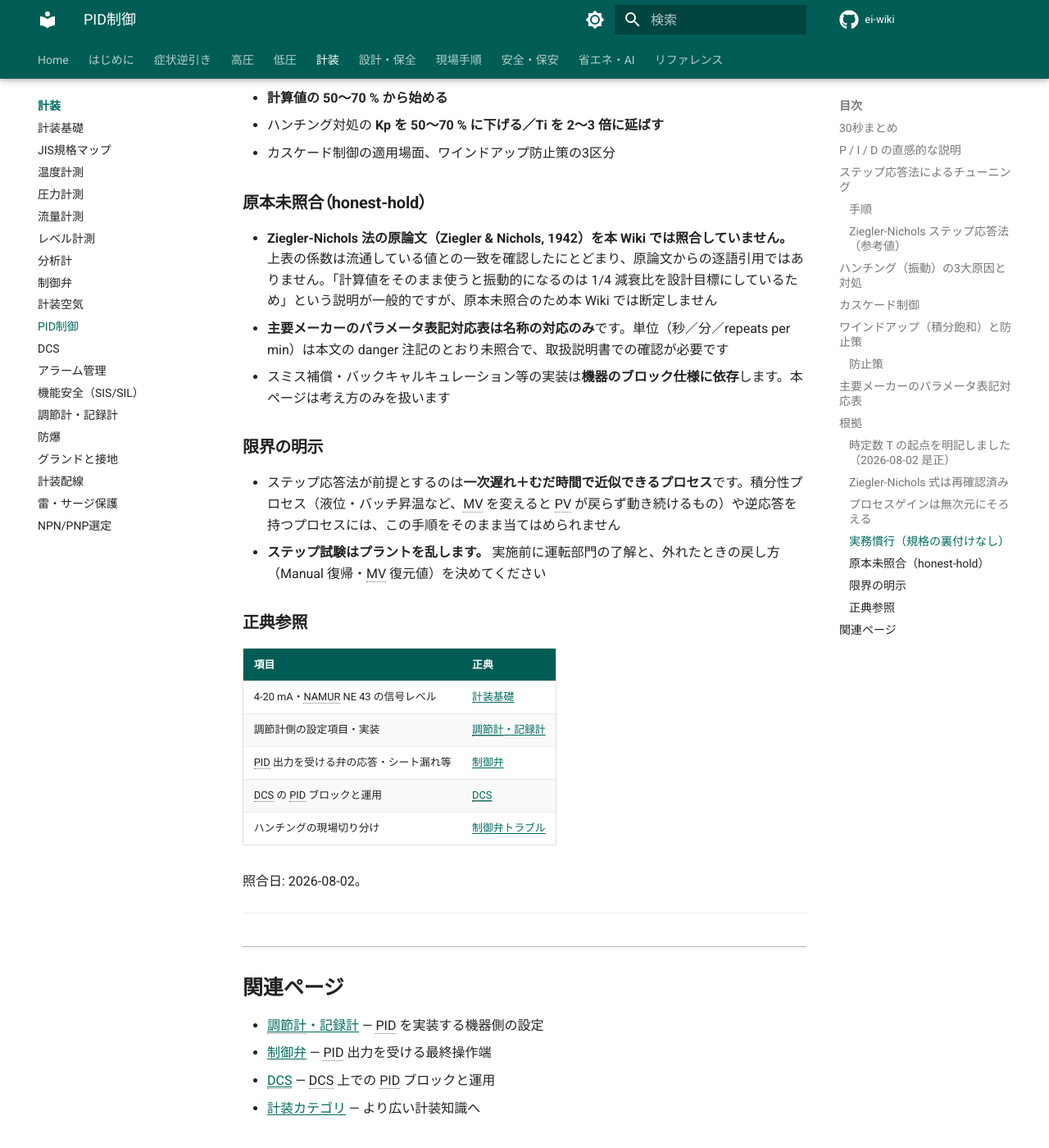
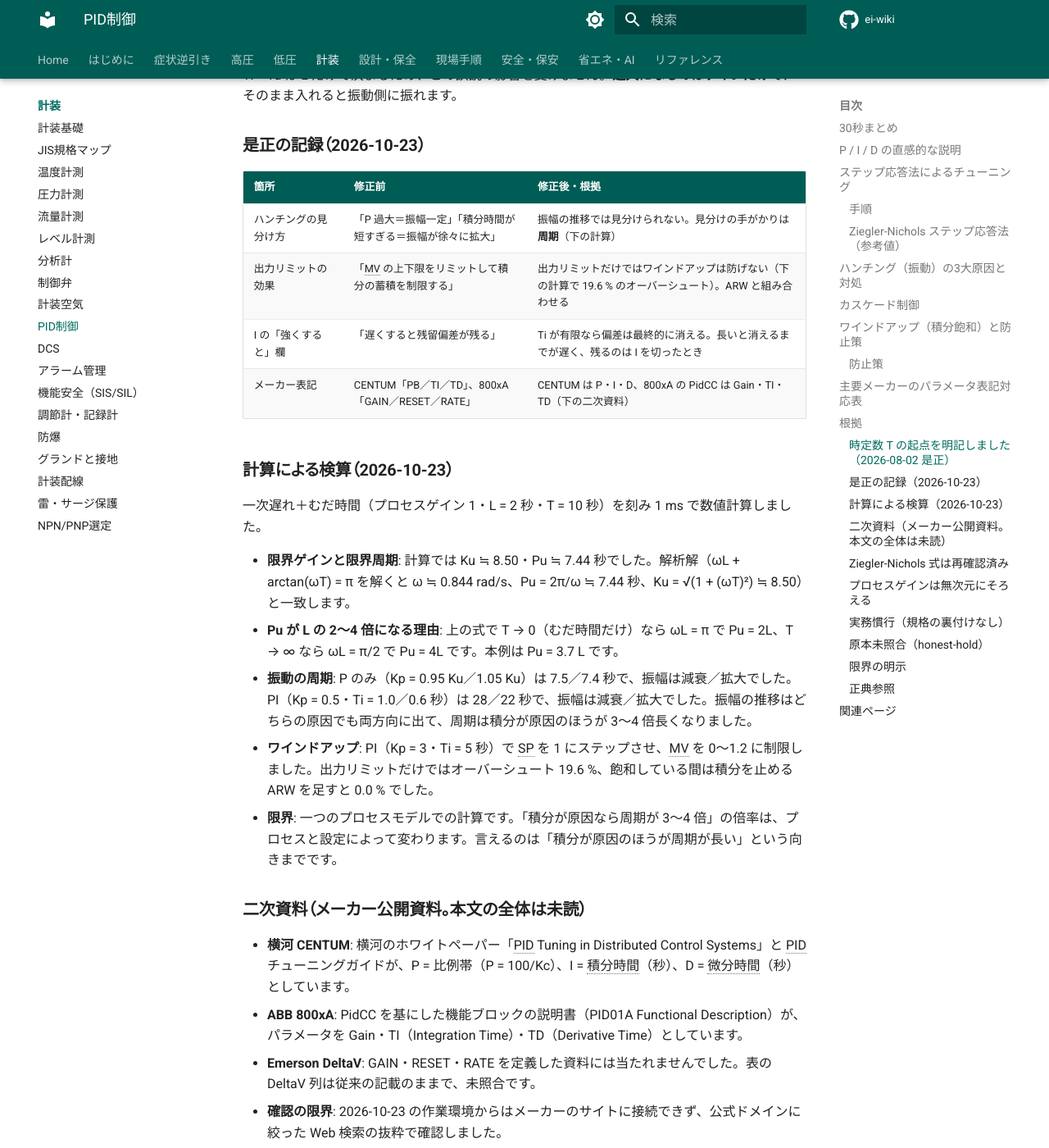
Before and after one commit to kfurufuru/ei-wiki, an MkDocs documentation site: the page built from docs/03-keiso/pid.md, in a window 1280 px wide and 1400 px high, scrolled down 5489 px. Shown: the whole window at 82% size. Built offline with MkDocs 1.6.1 and Material for MkDocs 9.7.7, drawn with Linux system fonts in a browser that asks for light colours; comment, search, counter and statistics services are not loaded; some of the changed text lies outside the part shown.

Commit message:
fix(PID制御): ハンチングの見分け方を周期に、出力リミット単独でのワインドアップ防止を撤回、メーカー表記を是正
- 「P過大＝振幅一定／Ti短すぎ＝振幅拡大」は誤り。一次遅れ＋むだ時間（K=1・L=2・T=10）の数値計算で
  どちらも減衰・拡大の両方が出た。見分けは周期（Pu 7.44 s に対し積分由来は約3〜4倍）。Ku・Pu は解析解と一致
- 出力リミットのみでオーバーシュート 19.6 %、ARW 併用 0 %
- I の説明（有限 Ti なら偏差は最終的に消える）、CENTUM P/I/D・800xA PidCC Gain/TI/TD（二次資料）

Co-Authored-By: Claude Opus 5.5 <noreply@anthropic.com>
Claude-Session: https://claude.ai/code/session_014hFAKga6G9WfD9E6Ry5rht

```diff
--- a/docs/03-keiso/pid.md
+++ b/docs/03-keiso/pid.md
@@ -6,7 +6,7 @@ tags:
   - DCS・PLC
 audience:
   - 電気担当
-last_verified: 2026-08-02
+last_verified: 2026-10-23
 ---
 
 # PID制御
@@ -22,7 +22,7 @@ P は現在の偏差に反応、I は過去の積み上がりを解消、D は
 | パラメータ | 見ているもの | 役割 | 強くすると |
 |----------|-----------|------|---------|
 | P（比例ゲイン） | **現在の偏差** | 偏差に比例した操作量を出す | 応答が速くなる。過大でハンチング |
-| I（積分時間 Ti） | **過去の偏差の積み上がり** | 定常偏差（オフセット）を消す | 遅くすると残留偏差が残る。短すぎるとハンチング |
+| I（積分時間 Ti） | **過去の偏差の積み上がり** | 定常偏差（オフセット）を消す | Ti を短くするほど強く効く。長すぎると偏差が消えるまでが遅い（I を切る＝Ti 無限大にすると定常偏差が残る）。短すぎるとハンチング |
 | D（微分時間 Td） | **偏差の変化速度** | 変化の先読みでオーバーシュートを抑制 | ノイズを増幅する。一般的には0または小さめに設定 |
 
 !!! note "PID 演算式（位置型）"
@@ -68,11 +68,25 @@ P は現在の偏差に反応、I は過去の積み上がりを解消、D は
 
 ## ハンチング（振動）の3大原因と対処
 
-| 原因 | 症状 | 対処 |
+| 原因 | 見分け方（振動の周期） | 対処 |
 |------|------|------|
-| 比例ゲイン過大 | 規則的な振動。振幅が一定 | Kp を 50〜70% に下げる |
-| 積分時間が短すぎる | 振幅が徐々に拡大する | Ti を 2〜3 倍に延ばす |
-| むだ時間が大きい | 低周波の遅い振動 | Kp を下げ Ti を延ばす。内側ループで外乱を速く潰せるならカスケード制御、それでも足りなければむだ時間補償（スミス補償）を検討 |
+| 比例ゲイン過大 | **周期が短い**。限界周期 Pu 付近（一次遅れ＋むだ時間のプロセスで、むだ時間 L の 2〜4 倍） | Kp を 50〜70% に下げる |
+| 積分時間が短すぎる | **周期が長い**。同じループの P 過大による振動より長い（下の計算例で約 3〜4 倍） | Ti を 2〜3 倍に延ばす |
+| むだ時間が大きい | L が長いぶん Pu 自体が長い | Kp を下げ Ti を延ばす。内側ループで外乱を速く潰せるならカスケード制御、それでも足りなければむだ時間補償（スミス補償）を検討 |
+
+!!! warning "振幅が一定か拡大かでは原因を見分けられない"
+    以前の本ページは「P 過大は振幅一定、積分時間が短すぎると振幅が拡大」としていましたが、誤りです。
+    どちらの原因でも、行き過ぎの程度によって振幅は減衰も一定も拡大もします（下の計算例）。
+    原因の手がかりになるのは**周期**です。振動の周期を測り、P だけのときの周期（または L の 2〜4 倍）と比べてください。
+
+    計算例（一次遅れ＋むだ時間、プロセスゲイン 1・L = 2 秒・T = 10 秒。限界ゲイン 8.5・限界周期 7.4 秒）:
+
+    | 設定 | 周期 | 振幅 |
+    |---|---|---|
+    | P のみ・Kp = 限界の 0.95 倍 | 7.5 秒 | 減衰 |
+    | P のみ・Kp = 限界の 1.05 倍 | 7.4 秒 | 拡大 |
+    | PI・Kp = 0.5・Ti = 1.0 秒 | 28 秒 | 減衰 |
+    | PI・Kp = 0.5・Ti = 0.6 秒 | 22 秒 | 拡大 |
 
 !!! warning "むだ時間が支配的なループに D を足しても効かない"
     D 動作が見ているのは「PV の変化速度」です。むだ時間 L の間はプロセスの変化がそもそも PV に現れないため、
@@ -109,24 +123,25 @@ flowchart LR
 | 機能 | 内容 |
 |------|------|
 | アンチリセットワインドアップ（ARW） | 出力が飽和したとき積分計算を停止する |
-| 出力リミット（HL/LL） | MV の上下限をリミットして積分の蓄積を制限する |
+| 出力リミット（HL/LL） | MV の上下限を決める。**これだけではワインドアップは防げない**（リミットに張り付いている間も積分は進む）。上の ARW と組み合わせて使う |
 | バックキャルキュレーション | 弁の実開度をフィードバックして積分値を補正する |
 
 ---
 
 ## 主要メーカーのパラメータ表記対応表
 
-| パラメータ | 横河 CENTUM | ABB 800xA | Emerson DeltaV |
+| パラメータ | 横河 CENTUM | ABB 800xA（PidCC） | Emerson DeltaV |
 |----------|-----------|----------|---------------|
-| 比例帯（PB）または比例ゲイン | PB（%） | GAIN | GAIN |
-| 積分時間 | TI | RESET | RESET |
-| 微分時間 | TD | RATE | RATE |
+| 比例帯（PB）または比例ゲイン | P（比例帯 %。P = 100/Kp） | Gain | GAIN |
+| 積分時間 | I（秒） | TI | RESET |
+| 微分時間 | D（秒） | TD | RATE |
 
 !!! danger "積分時間・微分時間の単位は必ず取扱説明書で確認する"
     積分時間・微分時間の既定単位は機種・ブロック・エンジニアリング設定によって**秒**と**分**のどちらもあり、
     RESET については「時間（min）」ではなく「1分あたりの繰返し回数（repeats/min）」を採る機器もあります。
     取り違えると整定値が 60 倍・1/60 倍ずれ、ハンチングや制御不能の直接原因になります。
-    上表はパラメータ名の対応のみを示すもので、単位は当該機器の取扱説明書で必ず確認してください（本Wikiでは未照合）。
+    上表の CENTUM の「秒」は横河の公開資料によるもので、他の2社の単位は本Wikiでは未照合です。
+    名称が同じでも版・ブロックで単位が変わることがあるため、当該機器の取扱説明書で必ず確認してください。
 
 !!! note "比例ゲインと比例帯の関係"
     比例帯 PB（%）= 100 / Kp
@@ -168,6 +183,32 @@ K  : プロセスゲイン、L : むだ時間、T : 時定数
 
 Ti・Td は L だけで決まるため、この誤読の影響を受けません。**過大になるのはゲインだけ**で、そのまま入れると振動側に振れます。
 
+### 是正の記録（2026-10-23）
+
+| 箇所 | 修正前 | 修正後・根拠 |
+|---|---|---|
+| ハンチングの見分け方 | 「P 過大＝振幅一定」「積分時間が短すぎる＝振幅が徐々に拡大」 | 振幅の推移では見分けられない。見分けの手がかりは**周期**（下の計算） |
+| 出力リミットの効果 | 「MV の上下限をリミットして積分の蓄積を制限する」 | 出力リミットだけではワインドアップは防げない（下の計算で 19.6 % のオーバーシュート）。ARW と組み合わせる |
+| I の「強くすると」欄 | 「遅くすると残留偏差が残る」 | Ti が有限なら偏差は最終的に消える。長いと消えるまでが遅く、残るのは I を切ったとき |
+| メーカー表記 | CENTUM「PB／TI／TD」、800xA「GAIN／RESET／RATE」 | CENTUM は P・I・D、800xA の PidCC は Gain・TI・TD（下の二次資料） |
+
+### 計算による検算（2026-10-23）
+
+一次遅れ＋むだ時間（プロセスゲイン 1・L = 2 秒・T = 10 秒）を刻み 1 ms で数値計算しました。
+
+- **限界ゲインと限界周期**: 計算では Ku ≒ 8.50・Pu ≒ 7.44 秒でした。解析解（ωL + arctan(ωT) = π を解くと ω ≒ 0.844 rad/s、Pu = 2π/ω ≒ 7.44 秒、Ku = √(1 + (ωT)²) ≒ 8.50）と一致します。
+- **Pu が L の 2〜4 倍になる理由**: 上の式で T → 0（むだ時間だけ）なら ωL = π で Pu = 2L、T → ∞ なら ωL = π/2 で Pu = 4L です。本例は Pu = 3.7 L です。
+- **振動の周期**: P のみ（Kp = 0.95 Ku／1.05 Ku）は 7.5／7.4 秒で、振幅は減衰／拡大でした。PI（Kp = 0.5・Ti = 1.0／0.6 秒）は 28／22 秒で、振幅は減衰／拡大でした。振幅の推移はどちらの原因でも両方向に出て、周期は積分が原因のほうが 3〜4 倍長くなりました。
+- **ワインドアップ**: PI（Kp = 3・Ti = 5 秒）で SP を 1 にステップさせ、MV を 0〜1.2 に制限しました。出力リミットだけではオーバーシュート 19.6 %、飽和している間は積分を止める ARW を足すと 0.0 % でした。
+- **限界**: 一つのプロセスモデルでの計算です。「積分が原因なら周期が 3〜4 倍」の倍率は、プロセスと設定によって変わります。言えるのは「積分が原因のほうが周期が長い」という向きまでです。
+
+### 二次資料（メーカー公開資料。本文の全体は未読）
+
+- **横河 CENTUM**: 横河のホワイトペーパー「PID Tuning in Distributed Control Systems」と PID チューニングガイドが、P = 比例帯（P = 100/Kc）、I = 積分時間（秒）、D = 微分時間（秒）としています。
+- **ABB 800xA**: PidCC を基にした機能ブロックの説明書（PID01A Functional Description）が、パラメータを Gain・TI（Integration Time）・TD（Derivative Time）としています。
+- **Emerson DeltaV**: GAIN・RESET・RATE を定義した資料には当たれませんでした。表の DeltaV 列は従来の記載のままで、未照合です。
+- **確認の限界**: 2026-10-23 の作業環境からはメーカーのサイトに接続できず、公式ドメインに絞った Web 検索の抜粋で確認しました。
+
 ### Ziegler-Nichols 式は再確認済み
 
 上表の係数（P: T/(Kp_process・L)／PI: 0.9T/(Kp_process・L)・Ti = 3.3L／PID: 1.2T/(Kp_process・L)・Ti = 2L・Td = 0.5L）は、流通しているステップ応答法（反応曲線法）の値と一致することを 2026-08-02 に確認しました。比例帯 PB = 100/Kp、PB = 50 % → Kp = 2.0 も定義どおりです。
@@ -183,6 +224,7 @@ Kp_process = PV 変化量 / MV 変化量 は、**PV と MV をそれぞれのレ
 - **MV のステップ幅 10 %**。プロセスが動く範囲で、かつ製品品質に影響しない幅を選ぶという趣旨の値です
 - **計算値の 50〜70 % から始める**
 - ハンチング対処の **Kp を 50〜70 % に下げる／Ti を 2〜3 倍に延ばす**
+- **周期で原因を見分ける**こと（上の計算は一つのモデルでの確認で、倍率そのものは規格値ではありません）
 - カスケード制御の適用場面、ワインドアップ防止策の3区分
 
 ### 原本未照合（honest-hold）
@@ -206,7 +248,7 @@ Kp_process = PV 変化量 / MV 変化量 は、**PV と MV をそれぞれのレ
 | DCS の PID ブロックと運用 | [DCS](dcs.md) |
 | ハンチングの現場切り分け | [制御弁トラブル](../06-trouble/valve.md) |
 
-照合日: 2026-08-02。
+照合日: 2026-08-02（Z-N 式・T の起点）、2026-10-23（ハンチングの見分け方・ワインドアップ・メーカー表記。上の計算と二次資料）。
 
 ---
 
```
